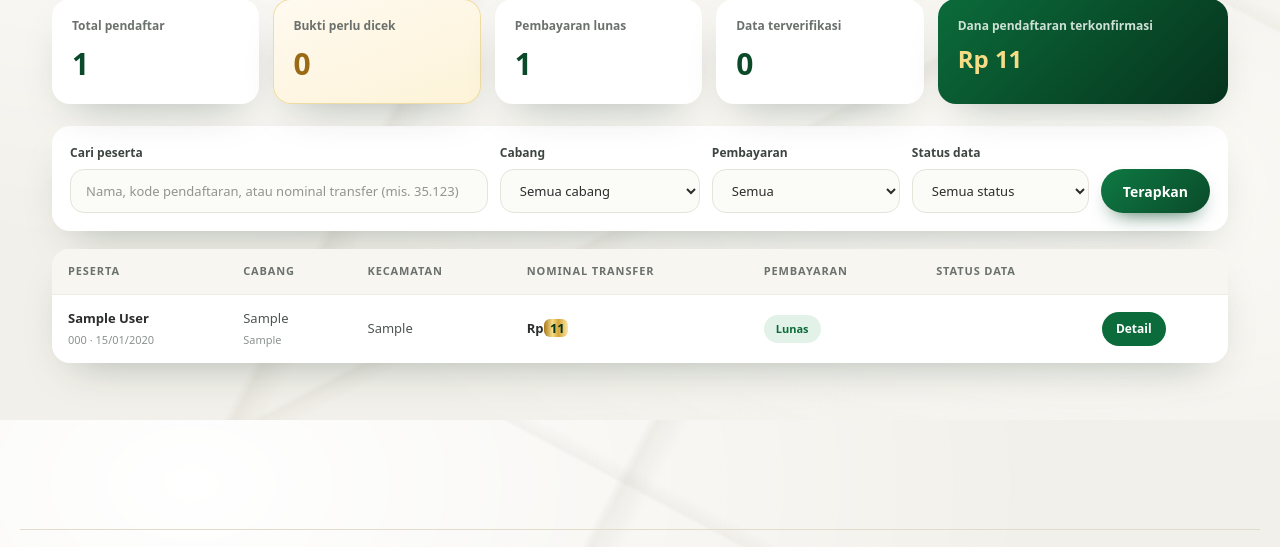
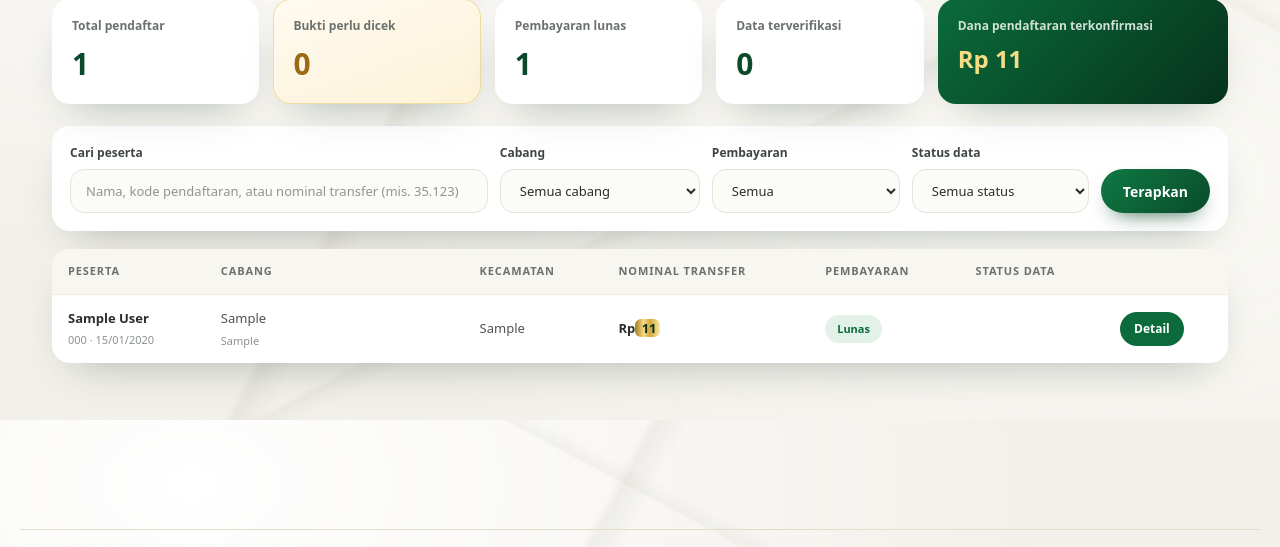
Before and after one commit to laffandiPolinema/mtq, a Laravel app: page /admin/peserta in a window 1280 px wide. Shown: the part 380-927 px from the top of the page. Run offline with Laravel 12, Linux system fonts and the light colour scheme; a user stored in the database is signed in; data comes from the database, SQL or seed files in the repository; tables that the repository leaves empty hold one stand-in row (values such as "Sample post"); data that the repository does not hold is empty; style sheets or scripts are compiled from the project's sources.

Commit message:
Tombol Detail tabel peserta tetap terlihat di layar laptop 1280px
Co-Authored-By: Claude Opus 5.5 <noreply@anthropic.com>

```diff
--- a/resources/css/app.css
+++ b/resources/css/app.css
@@ -372,6 +372,8 @@ main { position: relative; z-index: 1; }
 .participant-table { width: 100%; border-collapse: collapse; text-align: left; }
 .participant-table th { padding: 14px 16px; color: #6b716d; background: #f7f6f1; font-size: 11px; font-weight: 700; letter-spacing: .08em; text-transform: uppercase; white-space: nowrap; }
 .participant-table td { padding: 14px 16px; border-top: 1px solid #efece4; color: #4d5550; font-size: 13px; white-space: nowrap; }
+.participant-table td.cell-branch { min-width: 200px; white-space: normal; }
+.participant-table td.cell-branch small { line-height: 1.45; }
 .participant-table td > strong, .participant-table td > small { display: block; }
 .participant-table td > strong { color: var(--ink); }
 .participant-table td > small { margin-top: 4px; color: #8b928e; font-size: 11px; }
--- a/resources/views/admin/participants/index.blade.php
+++ b/resources/views/admin/participants/index.blade.php
@@ -42,7 +42,7 @@
                     @forelse ($participants as $participant)
                         <tr>
                             <td><strong>{{ $participant->full_name }}</strong><small>{{ $participant->registration_code }} · {{ $participant->created_at->format('d/m/Y') }}</small></td>
-                            <td>{{ $participant->branchLabel() }}<small>{{ $participant->categoryLabel() ?? '—' }}</small></td>
+                            <td class="cell-branch">{{ $participant->branchLabel() }}<small>{{ $participant->categoryLabel() ?? '—' }}</small></td>
                             <td>{{ $participant->district }}</td>
                             <td><strong class="amount">{{ substr($participant->formattedPaymentAmount(), 0, -3) }}<em>{{ substr($participant->formattedPaymentAmount(), -3) }}</em></strong></td>
                             <td><span class="status-pill payment-{{ $participant->payment_status }}">{{ $participant->paymentStatusLabel() }}</span></td>
```
